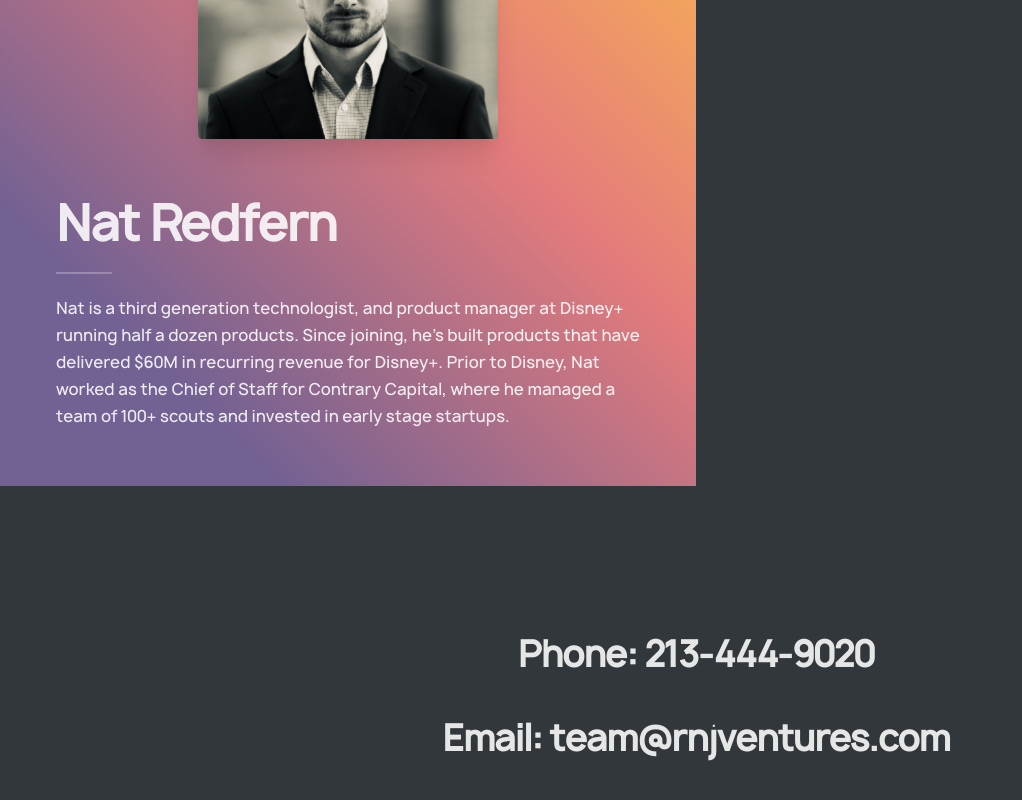
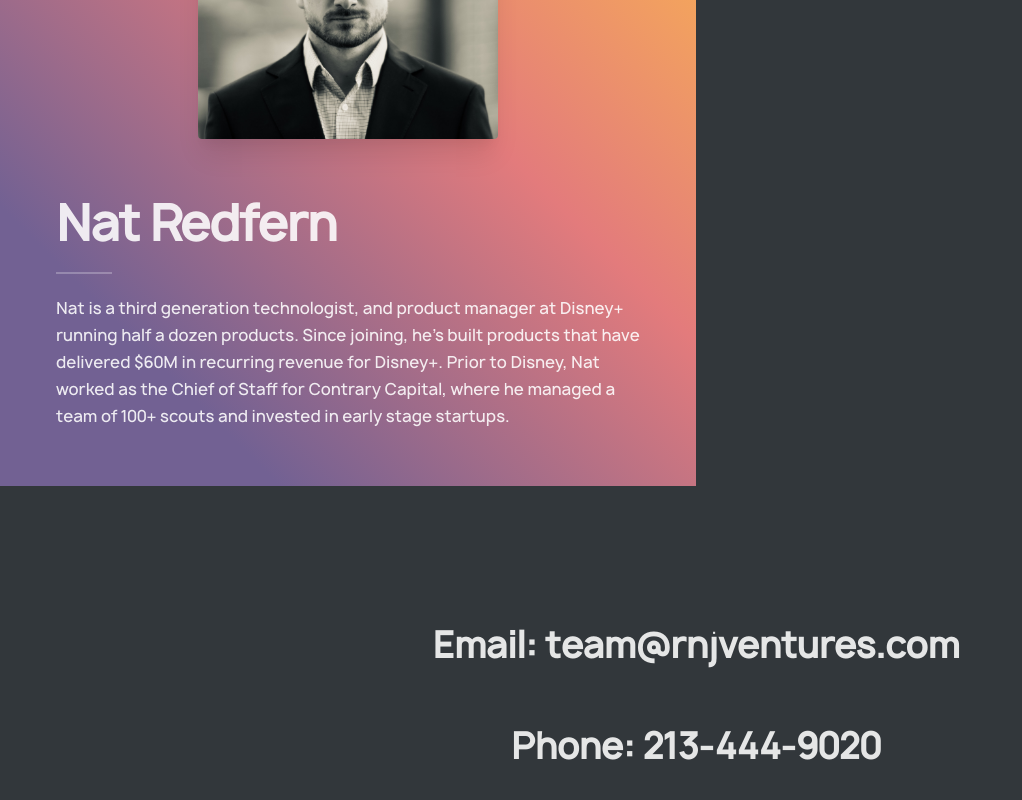
Before and after one commit to RNJ-Ventures/rnjventures, a React (Create React App) app: page / in a window 1280 px wide. Shown: the part 2476-3276 px from the top of the page, without its empty margins (0-1022 px from the left). Built offline with nearby package versions, Linux system fonts and the light colour scheme.

Commit message:
contact css fixes

```diff
--- a/src/components/Contact/Contact.css
+++ b/src/components/Contact/Contact.css
@@ -13,10 +13,8 @@
     position: relative;
     margin: 0 0 2.625rem 0;
     font-size: 2.2rem;
-    line-height: 1.2;
     color: rgba(255, 255, 255, 0.875);
     font-weight: 700;
-    letter-spacing: -0.02em;
 }
 
 .Contact a{
--- a/src/components/Contact/Contact.tsx
+++ b/src/components/Contact/Contact.tsx
@@ -7,10 +7,10 @@
   return (
     <div className="Contact">
       <span>
-        Phone: <a href={`tel:${PHONE}`}>{PHONE}</a>
+        <a href={`mailto:${EMAIL}`}>Email: {EMAIL}</a>
       </span>
       <span>
-        Email: <a href={`mailto:${EMAIL}`}>{EMAIL}</a>
+        <a href={`tel:${PHONE}`}>Phone: {PHONE}</a>
       </span>
     </div>
   );
```
